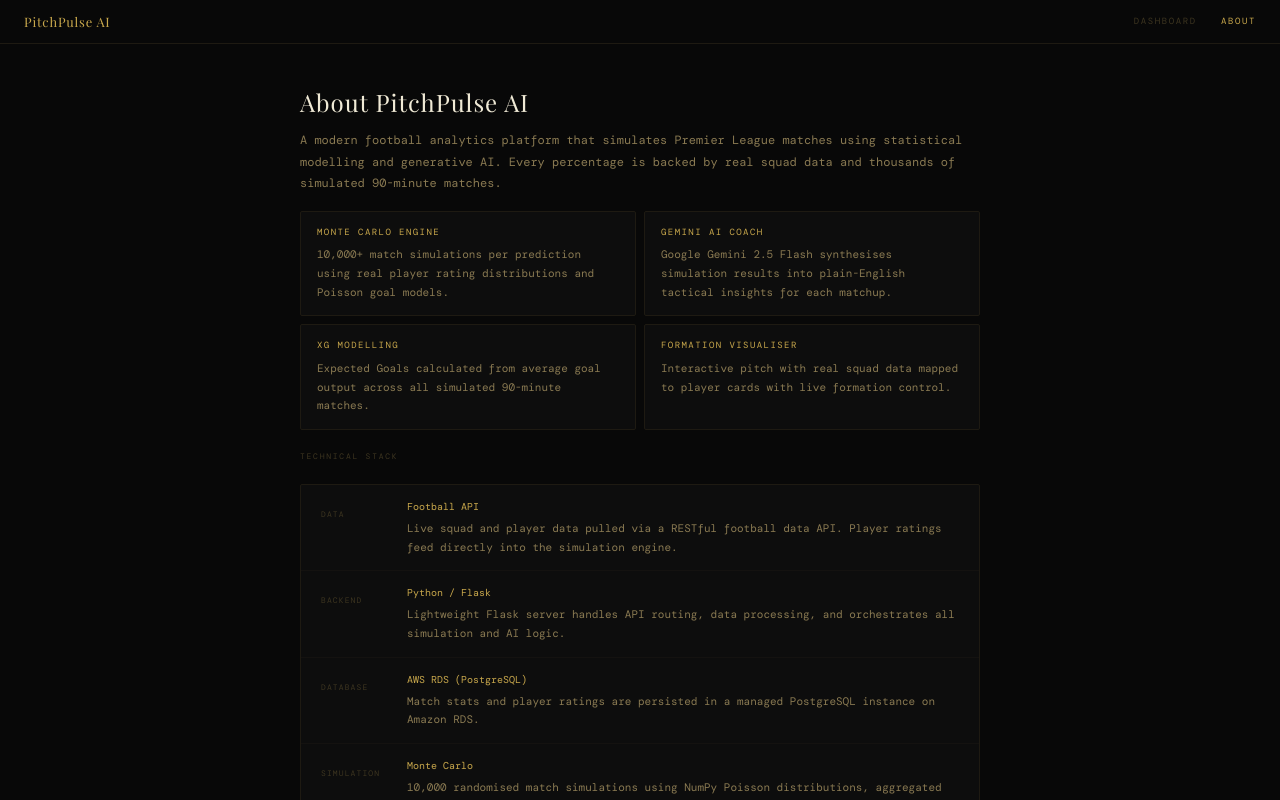
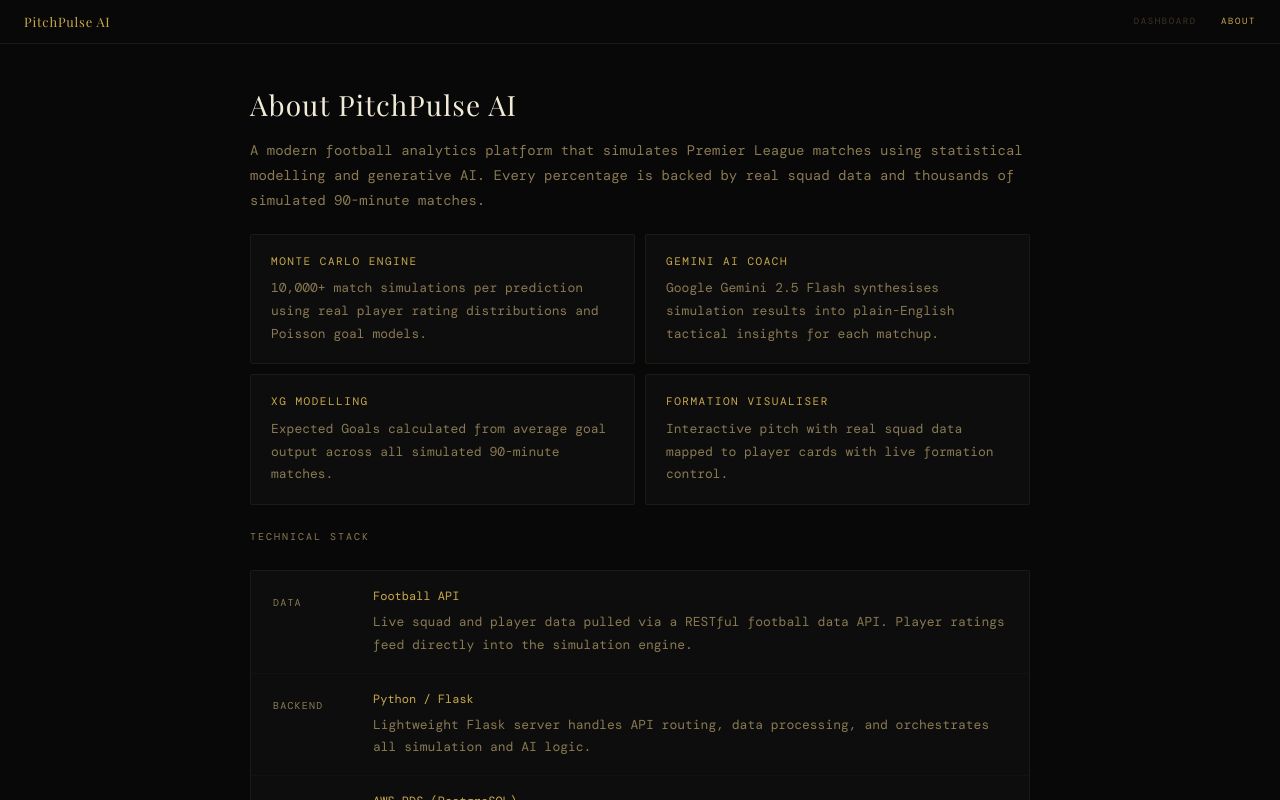
Before and after one commit to JohnSang16/PitchPulse-AI, a React (Vite) app in the folder frontend/: page / in a window 1280 px wide. Both pictures are taken after a click on the button "ABOUT". Shown: the top 800 px of the page. Built offline with nearby package versions, Linux system fonts and the light colour scheme; no server answers; a web font is replaced by a local one.

Commit message:
style: increase font sizes and fix layout overflow across dashboard and about page

```diff
--- a/frontend/src/App.jsx
+++ b/frontend/src/App.jsx
@@ -42,9 +42,9 @@
 function Eyebrow({ children }) {
   return (
     <p style={{
-      fontFamily: T.MONO, fontSize: "8px", fontWeight: "400",
-      letterSpacing: "0.25em", textTransform: "uppercase",
-      color: T.textMuted, margin: "0 0 14px 0",
+      fontFamily: T.MONO, fontSize: "11px", fontWeight: "400",
+      letterSpacing: "0.18em", textTransform: "uppercase",
+      color: T.textSecondary, margin: "0 0 14px 0",
     }}>
       {children}
     </p>
@@ -87,26 +87,26 @@
   ]
 
   return (
-    <div style={{ width: "100%", maxWidth: "680px", display: "flex", flexDirection: "column", gap: "12px" }}>
+    <div style={{ width: "100%", maxWidth: "780px", display: "flex", flexDirection: "column", gap: "16px" }}>
       {/* Hero */}
       <div style={{ paddingBottom: "4px" }}>
-        <h2 style={{ fontFamily: T.SERIF, fontSize: "24px", fontWeight: "300", letterSpacing: "0.04em", color: T.textPrimary, margin: "0 0 10px 0" }}>
+        <h2 style={{ fontFamily: T.SERIF, fontSize: "28px", fontWeight: "300", letterSpacing: "0.04em", color: T.textPrimary, margin: "0 0 12px 0" }}>
           About PitchPulse AI
         </h2>
-        <p style={{ fontFamily: T.MONO, fontSize: "12px", color: T.textSecondary, lineHeight: 1.8, margin: 0 }}>
+        <p style={{ fontFamily: T.MONO, fontSize: "14px", color: T.textSecondary, lineHeight: 1.8, margin: 0 }}>
           A modern football analytics platform that simulates Premier League matches using statistical modelling and generative AI.
           Every percentage is backed by real squad data and thousands of simulated 90-minute matches.
         </p>
       </div>
 
       {/* Features grid */}
-      <div style={{ display: "grid", gridTemplateColumns: "1fr 1fr", gap: "8px" }}>
+      <div style={{ display: "grid", gridTemplateColumns: "1fr 1fr", gap: "10px" }}>
         {features.map(item => (
-          <FlatCard key={item.title} style={{ padding: "14px 16px" }}>
-            <p style={{ fontFamily: T.MONO, fontSize: "9px", fontWeight: "400", letterSpacing: "0.16em", textTransform: "uppercase", color: T.gold, margin: "0 0 6px 0" }}>
+          <FlatCard key={item.title} style={{ padding: "18px 20px" }}>
+            <p style={{ fontFamily: T.MONO, fontSize: "11px", fontWeight: "400", letterSpacing: "0.14em", textTransform: "uppercase", color: T.gold, margin: "0 0 8px 0" }}>
               {item.title}
             </p>
-            <p style={{ fontFamily: T.MONO, fontSize: "11px", color: T.textSecondary, lineHeight: 1.7, margin: 0 }}>
+            <p style={{ fontFamily: T.MONO, fontSize: "13px", color: T.textSecondary, lineHeight: 1.75, margin: 0 }}>
               {item.body}
             </p>
           </FlatCard>
@@ -115,7 +115,7 @@
 
       {/* Technical deep dive */}
       <div style={{ marginTop: "8px" }}>
-        <p style={{ fontFamily: T.MONO, fontSize: "8px", letterSpacing: "0.22em", textTransform: "uppercase", color: T.textMuted, margin: "0 0 10px 0" }}>
+        <p style={{ fontFamily: T.MONO, fontSize: "10px", letterSpacing: "0.20em", textTransform: "uppercase", color: T.textSecondary, margin: "0 0 10px 0" }}>
           Technical Stack
         </p>
       </div>
@@ -125,21 +125,21 @@
           <div
             key={item.label}
             style={{
-              display: "flex", gap: "16px", padding: "14px 20px",
+              display: "flex", gap: "20px", padding: "16px 22px",
               borderBottom: i < techStack.length - 1 ? `0.5px solid ${T.borderDim}` : "none",
               alignItems: "flex-start",
             }}
           >
-            <div style={{ width: "70px", flexShrink: 0, paddingTop: "1px" }}>
-              <span style={{ fontFamily: T.MONO, fontSize: "8px", letterSpacing: "0.14em", textTransform: "uppercase", color: T.textMuted }}>
+            <div style={{ width: "80px", flexShrink: 0, paddingTop: "2px" }}>
+              <span style={{ fontFamily: T.MONO, fontSize: "10px", letterSpacing: "0.12em", textTransform: "uppercase", color: T.textSecondary }}>
                 {item.label}
               </span>
             </div>
             <div style={{ flex: 1 }}>
-              <span style={{ fontFamily: T.MONO, fontSize: "10px", color: T.gold, display: "block", marginBottom: "5px" }}>
+              <span style={{ fontFamily: T.MONO, fontSize: "12px", color: T.gold, display: "block", marginBottom: "6px" }}>
                 {item.chip}
               </span>
-              <p style={{ fontFamily: T.MONO, fontSize: "11px", color: T.textSecondary, lineHeight: 1.7, margin: 0 }}>
+              <p style={{ fontFamily: T.MONO, fontSize: "13px", color: T.textSecondary, lineHeight: 1.75, margin: 0 }}>
                 {item.desc}
               </p>
             </div>
@@ -149,7 +149,7 @@
 
       {/* Cloud infrastructure */}
       <div style={{ marginTop: "4px" }}>
-        <p style={{ fontFamily: T.MONO, fontSize: "8px", letterSpacing: "0.22em", textTransform: "uppercase", color: T.textMuted, margin: "0 0 10px 0" }}>
+        <p style={{ fontFamily: T.MONO, fontSize: "10px", letterSpacing: "0.20em", textTransform: "uppercase", color: T.textSecondary, margin: "0 0 10px 0" }}>
           Cloud Infrastructure
         </p>
       </div>
@@ -159,12 +159,12 @@
           <div
             key={q}
             style={{
-              padding: "14px 20px",
+              padding: "16px 22px",
               borderBottom: i < infra.length - 1 ? `0.5px solid ${T.borderDim}` : "none",
             }}
           >
-            <p style={{ fontFamily: T.MONO, fontSize: "10px", color: T.gold, margin: "0 0 5px 0" }}>{q}</p>
-            <p style={{ fontFamily: T.MONO, fontSize: "11px", color: T.textSecondary, lineHeight: 1.75, margin: 0 }}>{a}</p>
+            <p style={{ fontFamily: T.MONO, fontSize: "12px", color: T.gold, margin: "0 0 6px 0" }}>{q}</p>
+            <p style={{ fontFamily: T.MONO, fontSize: "13px", color: T.textSecondary, lineHeight: 1.8, margin: 0 }}>{a}</p>
           </div>
         ))}
       </FlatCard>
@@ -277,9 +277,11 @@
             exit={{ opacity: 0, transition: { duration: 0.15 } }}
             style={{
               display: "grid",
-              gridTemplateColumns: "260px 1fr",
+              gridTemplateColumns: "340px 1fr",
               height: "calc(100vh - 44px)",
+              maxHeight: "calc(100vh - 44px)",
               marginTop: "44px",
+              overflow: "hidden",
             }}
           >
             {/* ── Sidebar ── */}
@@ -306,9 +308,9 @@
                   width: "100%", marginTop: "12px",
                   background: canSimulate ? T.gold : T.goldWhisper,
                   color: canSimulate ? "#080808" : T.goldGhost,
-                  fontFamily: T.MONO, fontSize: "9px", fontWeight: "400",
-                  letterSpacing: "0.22em", textTransform: "uppercase",
-                  padding: "10px 16px", border: "none", borderRadius: "2px",
+                  fontFamily: T.MONO, fontSize: "11px", fontWeight: "400",
+                  letterSpacing: "0.18em", textTransform: "uppercase",
+                  padding: "12px 16px", border: "none", borderRadius: "2px",
                   cursor: canSimulate ? "pointer" : "not-allowed",
                   transition: "background 0.15s",
                 }}
@@ -335,7 +337,7 @@
 
             {/* ── Main ── */}
             <main style={{ display: "flex", flexDirection: "column", overflow: "hidden" }}>
-              <div style={{ flex: 1, overflowY: "auto" }}>
+              <div style={{ flex: 1, overflow: "hidden" }}>
                 <SoccerPitch
                   homePlayers={homePlayers}
                   awayPlayers={awayPlayers}
--- a/frontend/src/components/pitch/SoccerPitch.jsx
+++ b/frontend/src/components/pitch/SoccerPitch.jsx
@@ -10,8 +10,8 @@
   color: "#8a7a52",
   border: "0.5px solid #1e1a12",
   borderRadius: "3px",
-  padding: "9px 28px 9px 12px",
-  fontSize: "10px",
+  padding: "10px 28px 10px 12px",
+  fontSize: "13px",
   fontFamily: MONO,
   letterSpacing: "0.06em",
   cursor: "pointer",
@@ -25,9 +25,9 @@
   return (
     <div style={{ flex: 1 }}>
       <label style={{
-        display: "block", fontFamily: MONO, fontSize: "8px",
-        letterSpacing: "0.18em", textTransform: "uppercase",
-        color: "#3d3520", marginBottom: "6px",
+        display: "block", fontFamily: MONO, fontSize: "11px",
+        letterSpacing: "0.14em", textTransform: "uppercase",
+        color: "#8a7a52", marginBottom: "8px",
       }}>
         {label}
       </label>
@@ -94,7 +94,7 @@
       </div>
 
       {/* Pitch */}
-      <svg viewBox="0 0 600 440" style={{ width: "100%", display: "block" }}>
+      <svg viewBox="-15 -12 630 464" style={{ width: "100%", display: "block" }}>
         {/* Pitch surface */}
         <rect x="0" y="0" width="600" height="440" fill="#0a1a0a" />
 
--- a/frontend/src/components/ui/TeamSelector.jsx
+++ b/frontend/src/components/ui/TeamSelector.jsx
@@ -17,9 +17,9 @@
     <div>
       <label style={{
         display: "block",
-        fontFamily: MONO, fontSize: "8px", fontWeight: "400",
-        letterSpacing: "0.18em", textTransform: "uppercase",
-        color: "#3d3520", marginBottom: "6px",
+        fontFamily: MONO, fontSize: "10px", fontWeight: "400",
+        letterSpacing: "0.14em", textTransform: "uppercase",
+        color: "#3d3520", marginBottom: "8px",
       }}>
         {label}
       </label>
@@ -34,8 +34,8 @@
             color: "#8a7a52",
             border: `0.5px solid ${focused ? "#c9a84c33" : "#1e1a12"}`,
             borderRadius: "3px",
-            padding: "9px 28px 9px 12px",
-            fontSize: "10px",
+            padding: "10px 28px 10px 12px",
+            fontSize: "12px",
             fontFamily: MONO,
             letterSpacing: "0.06em",
             cursor: "pointer",
--- a/frontend/src/components/ui/WinProbability.jsx
+++ b/frontend/src/components/ui/WinProbability.jsx
@@ -19,15 +19,21 @@
   return value
 }
 
-// Each stat that needs count-up gets its own component so hooks are called at top level
 function PctStat({ label, value, primary }) {
   const count = useCountUp(value)
   return (
-    <div style={{ display: "flex", flexDirection: "column", gap: "5px" }}>
-      <span style={{ fontFamily: MONO, fontSize: "7px", letterSpacing: "0.20em", textTransform: "uppercase", color: "#2e2814" }}>
+    <div style={{ display: "flex", flexDirection: "column", gap: "8px" }}>
+      <span style={{
+        fontFamily: MONO, fontSize: "10px", letterSpacing: "0.18em",
+        textTransform: "uppercase", color: "#8a7a52",
+      }}>
         {label}
       </span>
-      <span style={{ fontFamily: MONO, fontSize: "14px", color: primary ? "#c9a84c" : "#8a7a52", fontVariantNumeric: "tabular-nums" }}>
+      <span style={{
+        fontFamily: MONO, fontSize: "32px", lineHeight: 1,
+        color: primary ? "#c9a84c" : "#8a7a52",
+        fontVariantNumeric: "tabular-nums",
+      }}>
         {Math.round(count)}%
       </span>
     </div>
@@ -36,11 +42,17 @@
 
 function PlainStat({ label, value }) {
   return (
-    <div style={{ display: "flex", flexDirection: "column", gap: "5px" }}>
-      <span style={{ fontFamily: MONO, fontSize: "7px", letterSpacing: "0.20em", textTransform: "uppercase", color: "#2e2814" }}>
+    <div style={{ display: "flex", flexDirection: "column", gap: "8px" }}>
+      <span style={{
+        fontFamily: MONO, fontSize: "10px", letterSpacing: "0.18em",
+        textTransform: "uppercase", color: "#8a7a52",
+      }}>
         {label}
       </span>
-      <span style={{ fontFamily: MONO, fontSize: "14px", color: "#8a7a52", fontVariantNumeric: "tabular-nums" }}>
+      <span style={{
+        fontFamily: MONO, fontSize: "32px", lineHeight: 1,
+        color: "#8a7a52", fontVariantNumeric: "tabular-nums",
+      }}>
         {value ?? "—"}
       </span>
     </div>
@@ -49,7 +61,10 @@
 
 function StatDivider() {
   return (
-    <div style={{ width: "0.5px", background: "#141210", margin: "0 20px", alignSelf: "stretch", flexShrink: 0 }} />
+    <div style={{
+      width: "0.5px", background: "#141210",
+      margin: "0 28px", alignSelf: "stretch", flexShrink: 0,
+    }} />
   )
 }
 
@@ -59,7 +74,7 @@
   return (
     <div style={{
       borderTop: "0.5px solid #1e1a12",
-      padding: "14px 24px",
+      padding: "20px 28px",
       background: "#080808",
       display: "flex",
       alignItems: "flex-start",
```
Also changed, not shown: frontend/src/components/ui/AICoach.jsx (+11 -11 lines).
